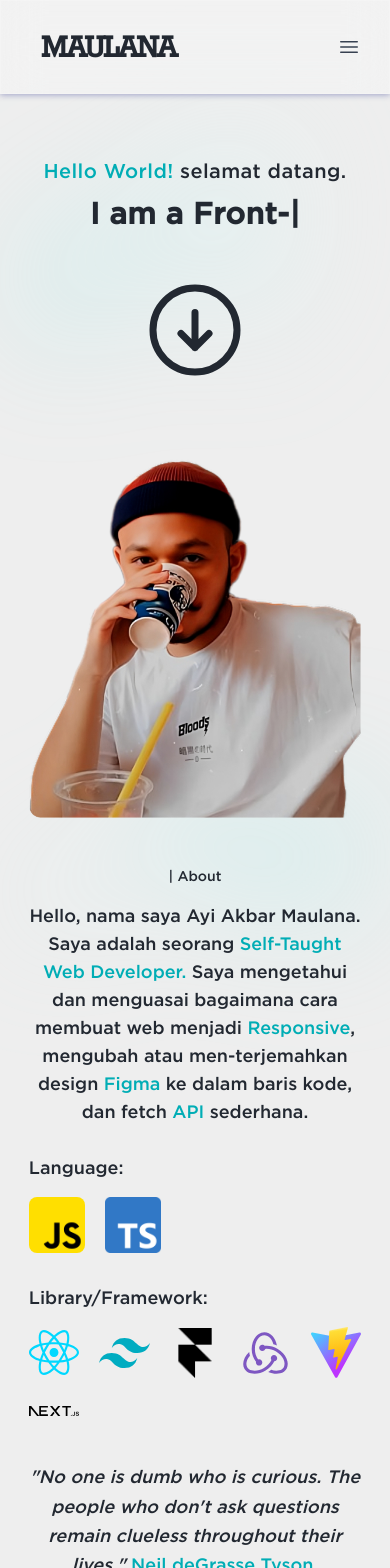
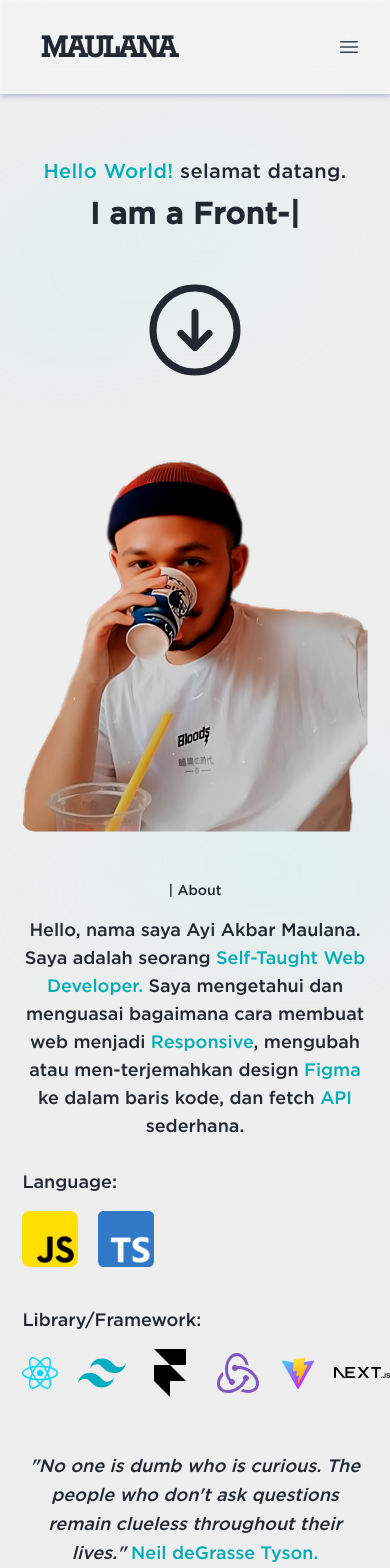
Before and after one commit to ayiakbar2109/portofolio, a React (Vite) app: page / in a window 390 px wide. Shown: the top 1568 px of the page. Built offline with nearby package versions, Linux system fonts and the light colour scheme.

Commit message:
fixing responsive devices

```diff
--- a/src/App.tsx
+++ b/src/App.tsx
@@ -7,7 +7,7 @@ import Footer from "./sections/Footer";
 function App() {
   return (
     <>
-      <main className="px-[1.8rem] mt-16 lg:px-[6rem]">
+      <main className="px-[1.4rem] mt-16 lg:px-[6rem]">
         <Hero />
         <About />
         <Projects />
--- a/src/components/ContactComp.tsx
+++ b/src/components/ContactComp.tsx
@@ -27,9 +27,9 @@ export default function ContactComp() {
   };
 
   return (
-    <section className="mt-12">
+    <section>
       <motion.div
-        className="flex flex-col"
+        className="flex flex-col mt-12"
         variants={staggerContainer(1, 1)}
         initial="hidden"
         whileInView="show"
--- a/src/components/HeroImage.tsx
+++ b/src/components/HeroImage.tsx
@@ -46,7 +46,7 @@ export default function HeroImage() {
             <span className="text-secondary">Hello World!</span> selamat datang.
           </motion.p>
           <motion.h1
-            className="text-primary font-extrabold text-3xl lg:text-[2.65rem]"
+            className="text-primary font-extrabold text-3xl lg:text-[2.15rem] xl:text-[2.65rem]"
             variants={textVariant(1.3)}
           >
             I am a <span ref={el}></span>
--- a/src/sections/About.tsx
+++ b/src/sections/About.tsx
@@ -29,7 +29,7 @@ export default function AboutComp() {
             | About
           </motion.p>
           <motion.p
-            className="text-primary font-thin text-lg lg:text-2xl text-center lg:leading-relaxed mt-4"
+            className="text-primary font-thin text-lg md:text-xl lg:text-2xl text-center lg:leading-relaxed mt-4"
             variants={textVariant(1)}
           >
             Hello, nama saya Ayi Akbar Maulana. Saya adalah seorang{" "}
@@ -41,11 +41,11 @@ export default function AboutComp() {
             <span className="text-secondary">API</span> sederhana.
           </motion.p>
         </div>
-        <div className="grid grid-rows-2 lg:grid-rows-none lg:grid-cols-2 mt-7 lg:mx-auto leading-relaxed">
+        <div className="grid grid-rows-2 lg:grid-rows-none gap-10 lg:grid-cols-2 mt-7 lg:mx-auto leading-relaxed">
           <div className="justify-center items-center">
             <motion.p
               variants={textVariant(1.2)}
-              className="text-primary text-lg font-thin lg:text-2xl text-left"
+              className="text-primary text-lg md:text-xl font-thin lg:text-2xl text-left"
             >
               Language:
             </motion.p>
@@ -65,11 +65,11 @@ export default function AboutComp() {
           <div>
             <motion.p
               variants={textVariant(1.2)}
-              className="text-primary text-lg font-thin lg:text-2xl text-left"
+              className="text-primary text-lg md:text-xl font-thin lg:text-2xl text-left"
             >
               Library/Framework:
             </motion.p>
-            <div className="grid grid-cols-5 items-center gap-5 gap-y-7 mt-3.5">
+            <div className="flex items-center gap-5 gap-y-7 mt-3.5">
               <motion.img
                 src={ReactIcon}
                 className="w-14 lg:w-16"
@@ -106,7 +106,7 @@ export default function AboutComp() {
         </div>
         <div className="flex mt-12 mx-auto">
           <motion.p
-            className="text-primary font-thin text-lg lg:text-2xl text-center leading-relaxed"
+            className="text-primary font-thin text-lg md:text-xl lg:text-2xl text-center leading-relaxed"
             variants={textVariant(1.6)}
           >
             <span className="italic">
```
